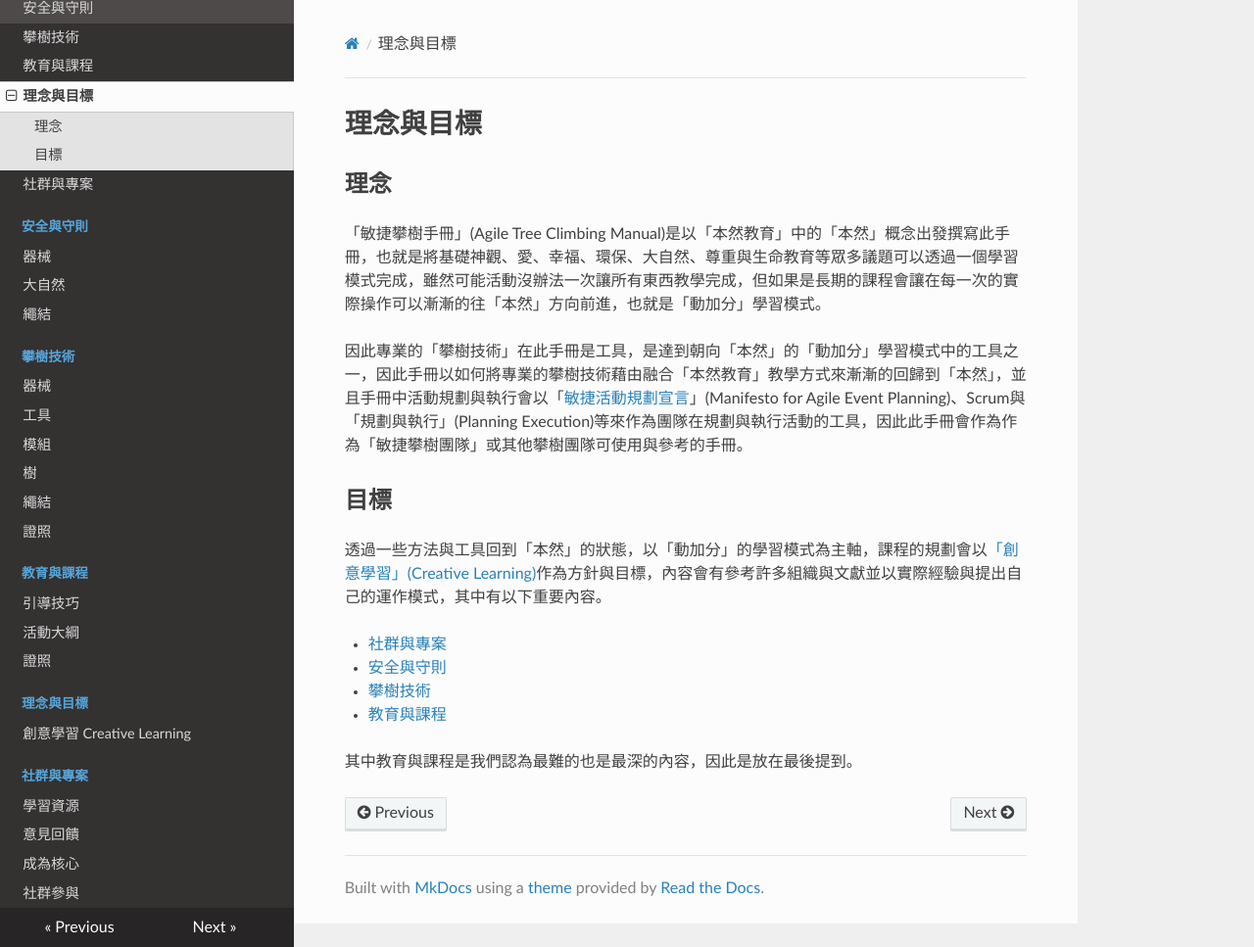
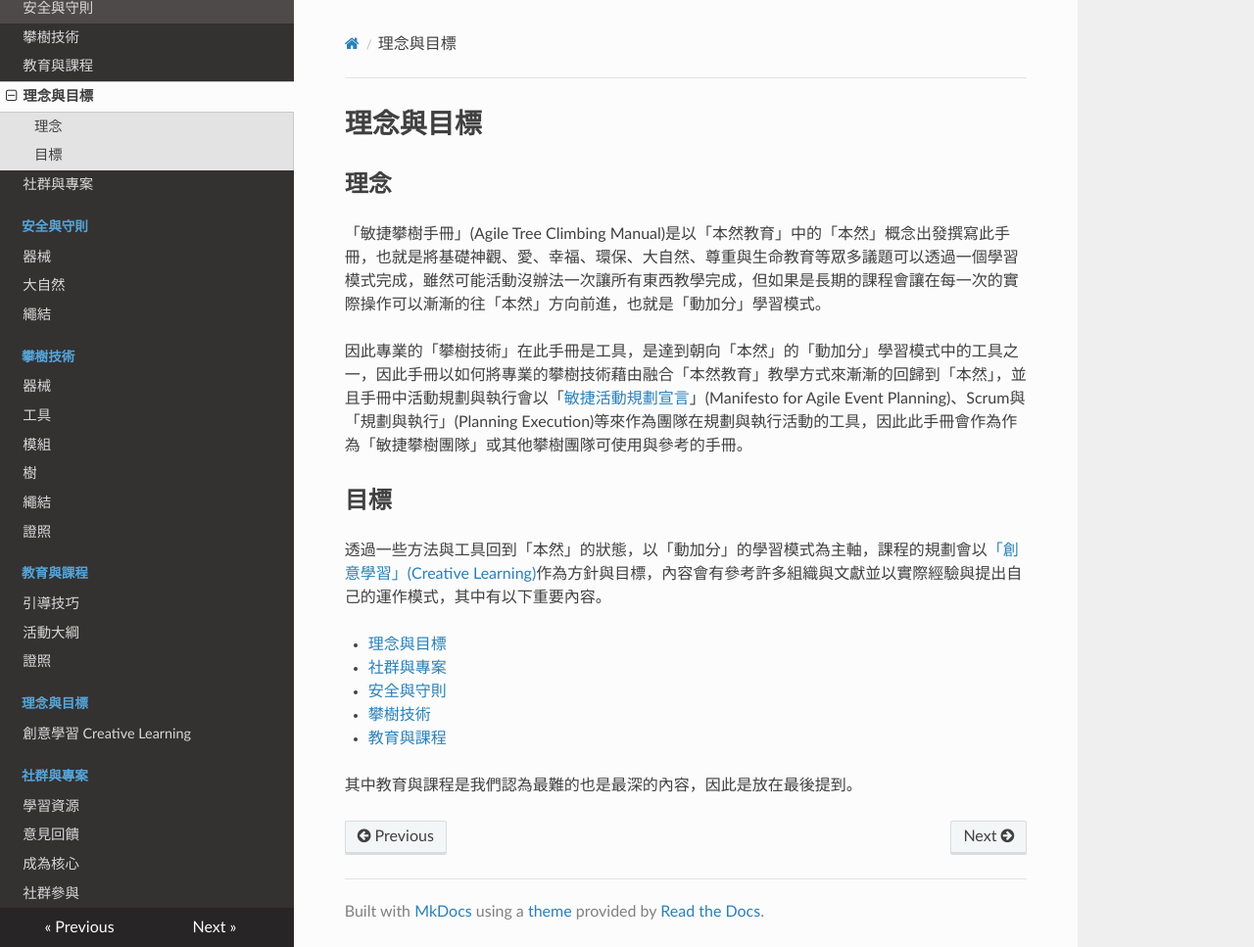
Before and after one commit to Uesugi-Summer-Sea/Agile-Tree-Climbing-Manual, an MkDocs documentation site: the page built from docs/理念與目標.md, in a window 1280 px wide and 967 px high. Shown: the whole window at 98% size. Built offline with MkDocs 1.6.1, drawn with Linux system fonts in a browser that asks for light colours; nearby versions of some CDN libraries.

Commit message:
如果採用，此提交將更新導向目錄
修改項目:

模組:

議題20

```diff
--- a/docs/理念與目標.md
+++ b/docs/理念與目標.md
@@ -7,6 +7,7 @@
 ## 目標
 透過一些方法與工具回到「本然」的狀態，以「動加分」的學習模式為主軸，課程的規劃會以[「創意學習」(Creative Learning)](./理念與目標/創意學習.md)作為方針與目標，內容會有參考許多組織與文獻並以實際經驗與提出自己的運作模式，其中有以下重要內容。
 
+- [理念與目標](./理念與目標/理念與目標.md)
 - [社群與專案](./社群與專案/社群與專案.md)
 - [安全與守則](./安全與守則/安全與守則.md)
 - [攀樹技術](./攀樹技術/攀樹技術.md)
```
